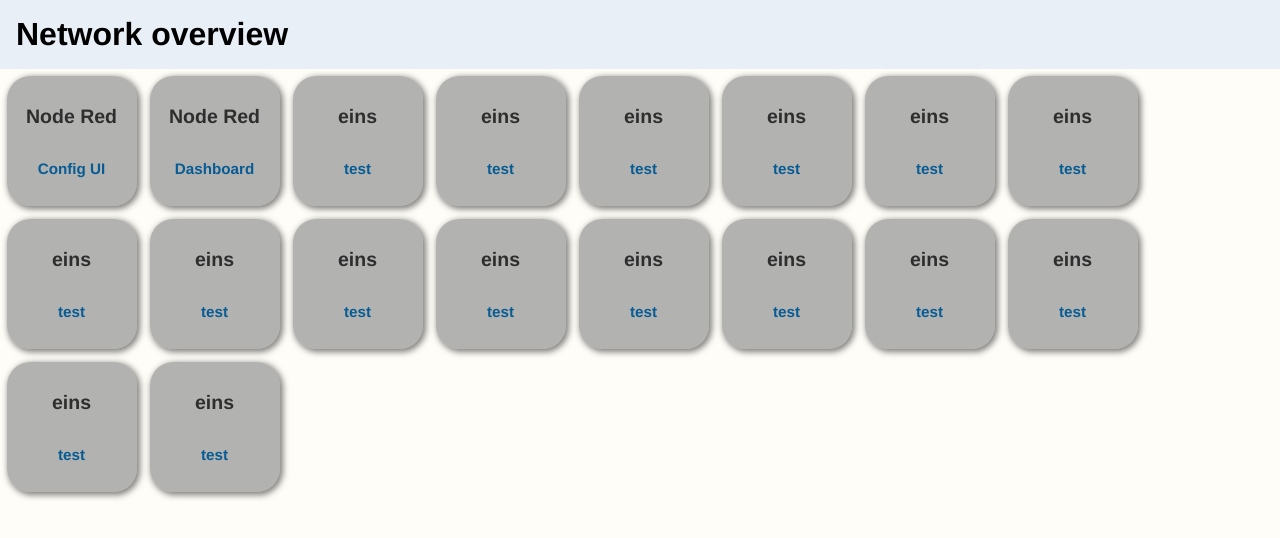
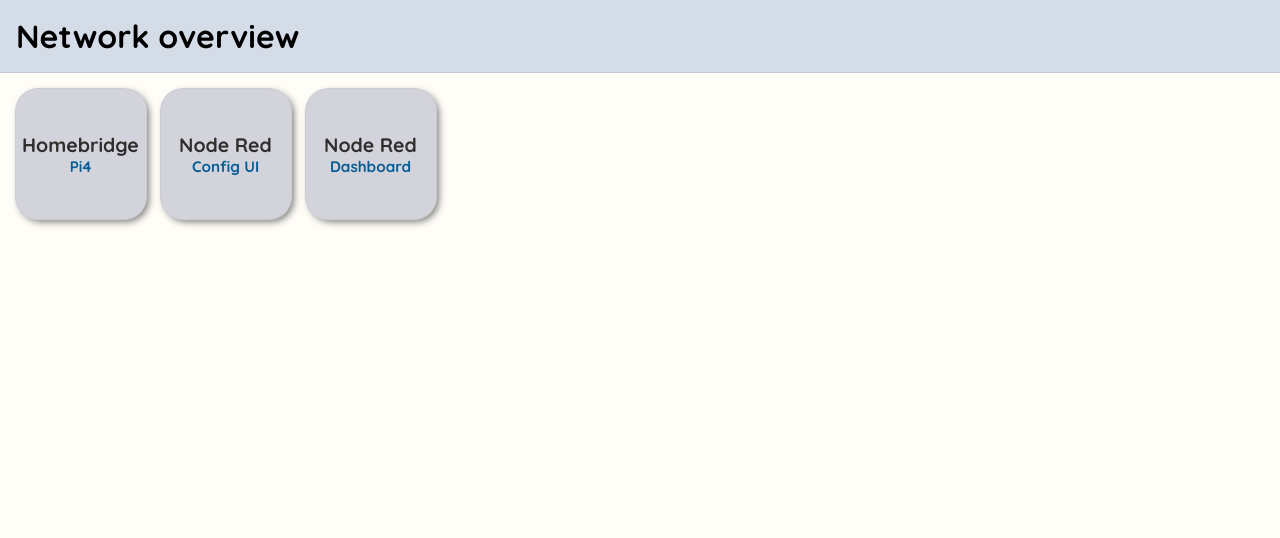
Before and after one commit to ElfenB/network-overview, a Vue app: page / in a window 1280 px wide. Shown: the top 538 px of the page. Built offline with nearby package versions, Linux system fonts and the light colour scheme.

Commit message:
smaller design changes, fonts

```diff
--- a/data/sample.js
+++ b/data/sample.js
@@ -1,8 +1,16 @@
+// EXAMPLE
+// {
+//   name: "Node Red",
+//   beschreibung: "Dashboard",
+//   url: "http://192.168.178.77:1880/ui"
+// },
+
 export const data = [
   {
     name: "Node Red",
     beschreibung: "Dashboard",
-    url: "http://192.168.178.77:1880/ui"
+    url: "http://192.168.178.77:1880/ui",
+    image: "https://upload.wikimedia.org/wikipedia/commons/2/2b/Node-red-icon.png"
   },
   {
     name: "Node Red",
@@ -10,83 +18,8 @@
     url: "http://192.168.178.77:1880"
   },
   {
-    name: "eins",
-    beschreibung: "test",
-    url: "http://192.168.178.77:1880/ui"
-  },
-  {
-    name: "eins",
-    beschreibung: "test",
-    url: "http://192.168.178.77:1880/ui"
-  },
-  {
-    name: "eins",
-    beschreibung: "test",
-    url: "http://192.168.178.77:1880/ui"
-  },
-  {
-    name: "eins",
-    beschreibung: "test",
-    url: "http://192.168.178.77:1880/ui"
-  },
-  {
-    name: "eins",
-    beschreibung: "test",
-    url: "http://192.168.178.77:1880/ui"
-  },
-  {
-    name: "eins",
-    beschreibung: "test",
-    url: "http://192.168.178.77:1880/ui"
-  },
-  {
-    name: "eins",
-    beschreibung: "test",
-    url: "http://192.168.178.77:1880/ui"
-  },
-  {
-    name: "eins",
-    beschreibung: "test",
-    url: "http://192.168.178.77:1880/ui"
-  },
-  {
-    name: "eins",
-    beschreibung: "test",
-    url: "http://192.168.178.77:1880/ui"
-  },
-  {
-    name: "eins",
-    beschreibung: "test",
-    url: "http://192.168.178.77:1880/ui"
-  },
-  {
-    name: "eins",
-    beschreibung: "test",
-    url: "http://192.168.178.77:1880/ui"
-  },
-  {
-    name: "eins",
-    beschreibung: "test",
-    url: "http://192.168.178.77:1880/ui"
-  },
-  {
-    name: "eins",
-    beschreibung: "test",
-    url: "http://192.168.178.77:1880/ui"
-  },
-  {
-    name: "eins",
-    beschreibung: "test",
-    url: "http://192.168.178.77:1880/ui"
-  },
-  {
-    name: "eins",
-    beschreibung: "test",
-    url: "http://192.168.178.77:1880/ui"
-  },
-  {
-    name: "eins",
-    beschreibung: "test",
-    url: "http://192.168.178.77:1880/ui"
+    name: "Homebridge",
+    beschreibung: "Pi4",
+    url: "http://192.168.178.77:8080"
   },
 ]
--- a/src/components/Kachel.vue
+++ b/src/components/Kachel.vue
@@ -3,7 +3,6 @@
     <div id="body">
       <h2>{{ data.name }}</h2>
       <h3>{{ data.beschreibung }}</h3>
-      <img v-if="data.image" :src="data.image" :alt="data.name">
     </div>
   </a>
 </template>
@@ -26,6 +25,9 @@
   justify-content: center;
   align-items: center;
 }
+h2, h3 {
+  margin: 0;
+}
 h2 {
   color: var(--primary-font-color);
 }
--- a/src/components/KachelBlock.vue
+++ b/src/components/KachelBlock.vue
@@ -22,13 +22,14 @@
   width: 10em;
   height: 10em;
   /* border: 1px solid black; */
-  box-shadow: 2px 2px 6px 1px var(--shadow-color);
+  box-shadow: 3px 3px 7px -1px var(--shadow-color);
   margin: .5em;
   border-radius: 1.8em;
   background-color: var(--kacheln-farbe);
+  border: 1px solid var(--kacheln-border);
+  transition: transform 200ms ease-in-out;
 }
 .kacheln:hover {
-  transform: scale(1.1);
-  transition: transform 200ms;
+  transform: scale(1.05);
 }
 </style>
--- /dev/null
+++ b/src/css/fonts/fonts.css
@@ -0,0 +1,11 @@
+@font-face {
+  font-family: "Quicksand";
+  src: url("./Quicksand-VariableFont_wght.ttf") format("truetype-variations");
+  font-weight: 1 999;
+}
+
+@font-face {
+  font-family: "Comfortaa";
+  src: url("./Comfortaa-VariableFont_wght.ttf") format("truetype-variations");
+  font-weight: 1 999;
+}
--- a/src/css/global.css
+++ b/src/css/global.css
@@ -1,5 +1,6 @@
 #app {
-  font-family: Avenir, Helvetica, Arial, sans-serif;
+  /* font-family: 'Segoe UI', Tahoma, Geneva, Verdana, sans-serif; */
+  font-family: Quicksand;
   -webkit-font-smoothing: antialiased;
   -moz-osx-font-smoothing: grayscale;
   text-align: center;
--- a/src/css/variables.css
+++ b/src/css/variables.css
@@ -9,11 +9,13 @@
   --background-small-contrast: rgb(124, 124, 124);
 
   /* Header color */
-  --header-color: rgba(212, 225, 245, 0.5);
+  --header-color: rgb(212, 220, 231);
+  --header-contrast: rgba(127, 128, 131, 0.2);
 
   /* Kacheln specific */
-  --kacheln-farbe: rgba(64, 65, 70, 0.4);
+  --kacheln-farbe: rgba(146, 151, 175, 0.4);
   --shadow-color: rgba(0, 0, 0, 0.5);
+  --kacheln-border: rgba(136, 136, 136, 0.103);
 }
 
 @media (prefers-color-scheme: dark) {
@@ -27,10 +29,10 @@
     --background: rgb(65, 65, 65);
     --background-small-contrast: rgb(124, 124, 124);
 
-      /* Header color */
-      --header-color: rgba(15, 15, 15, 0.5);
+    /* Header color */
+    --header-color: rgba(15, 15, 15, 0.5);
 
     /* Kacheln specific */
-    --kacheln-farbe: rgba(0, 0, 0, 0.4);
+    --kacheln-farbe: rgba(20, 20, 20, 0.4);
   }
 }
--- a/src/main.js
+++ b/src/main.js
@@ -4,5 +4,6 @@
 
 import "@/../../src/css/global.css"
 import "@/../../src/css/variables.css"
+import "@/../../src/css/fonts/fonts.css"
 
 createApp(App).use(router).mount("#app");
--- a/src/views/Home.vue
+++ b/src/views/Home.vue
@@ -3,7 +3,9 @@
     <header>
       <h1>Network overview</h1>
     </header>
-    <KachelBlock :data="kacheln" />
+    <div id="content-block">
+      <KachelBlock :data="kacheln" />
+    </div>
   </div>
 </template>
 
@@ -24,9 +26,13 @@
 header {
   background-color: var(--header-color);
   padding: 1em;
+  border-bottom: 1px solid var(--header-contrast);
 }
 h1 {
   text-align: left;
   margin: 0;
 }
+#content-block {
+  margin: 0.5em;
+}
 </style>
```
Also changed, not shown: src/css/fonts/Comfortaa-VariableFont_wght.ttf (added), src/css/fonts/Quicksand-VariableFont_wght.ttf (added).
